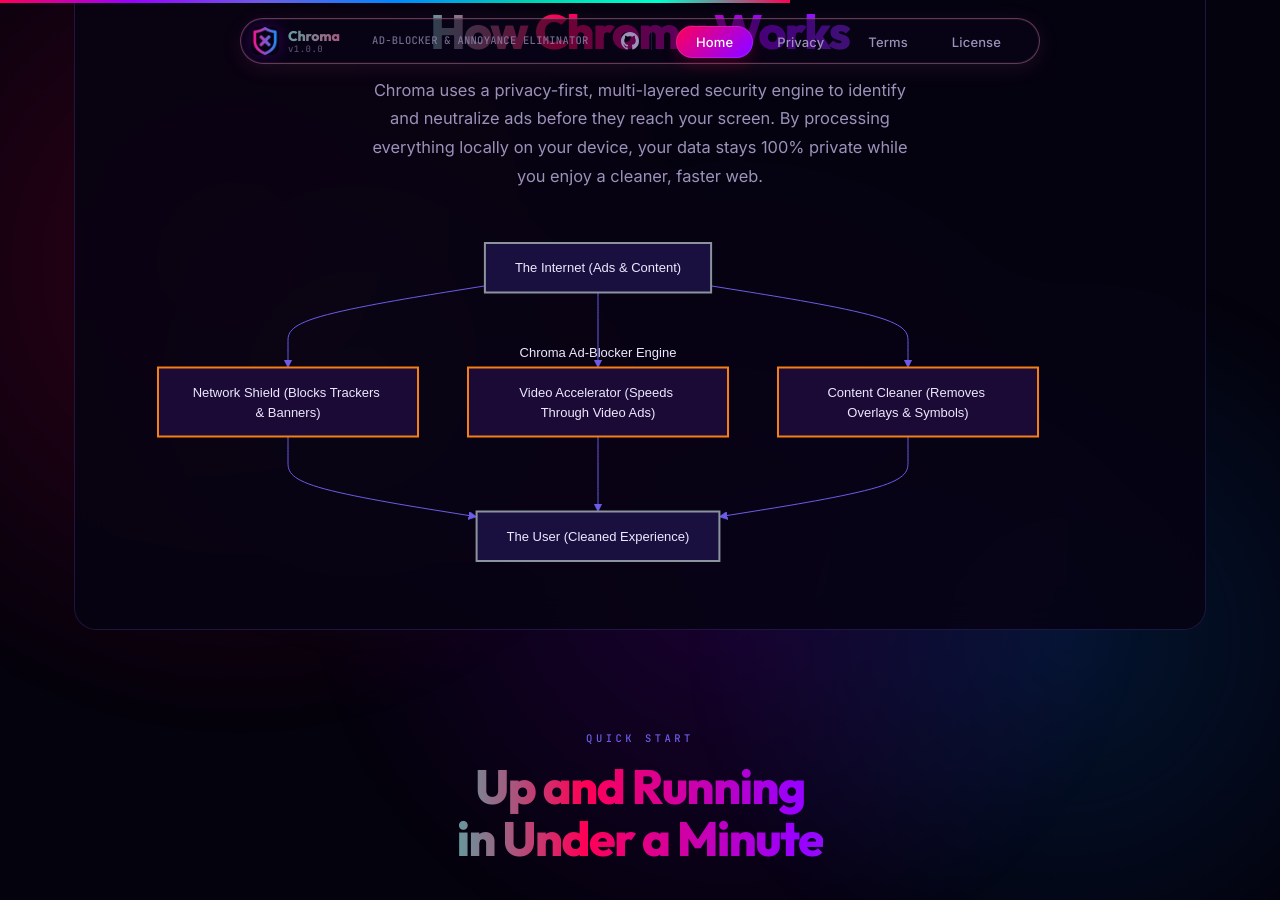
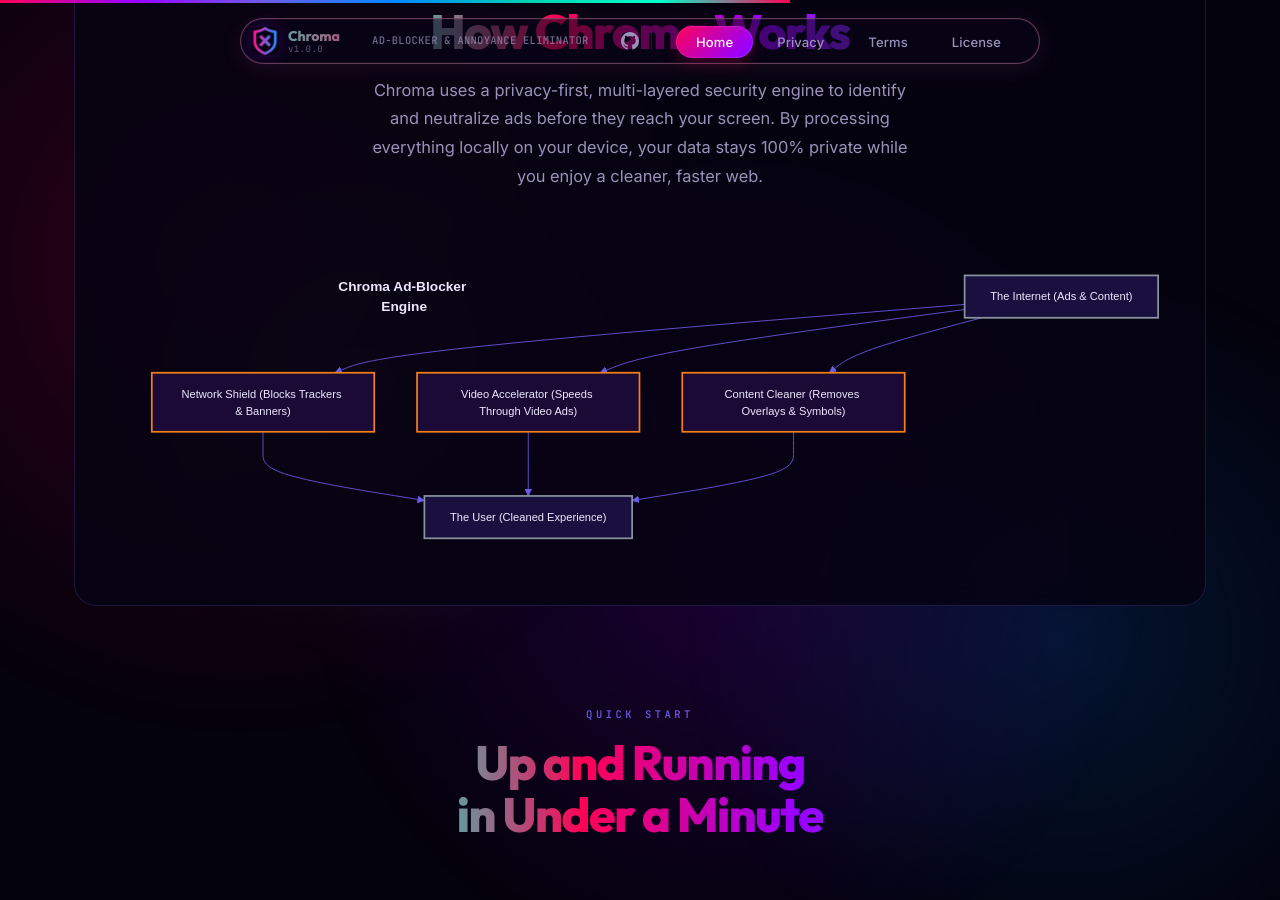
Before and after one commit to Dabrogost/Chroma-Ad-Blocker, a Jekyll site: the page built from index.md, in a window 1280 px wide and 900 px high, scrolled down 2091 px. Built offline with Jekyll 4.4.1, drawn with Linux system fonts in a browser that asks for light colours; some of the changed lines change nothing that is shown.

Commit message:
docs: add title to Chroma Ad-Blocker engine mermaid diagram

```diff
--- a/index.md
+++ b/index.md
@@ -179,13 +179,19 @@
     classDef actor fill:#1a1040,color:#ede8ff,stroke:#8b949e,stroke-width:2px
     classDef engine fill:#1a1040,color:#ede8ff,stroke:#01579b,stroke-width:2px
     classDef action fill:#1a0a35,color:#ede8ff,stroke:#f57f17,stroke-width:2px
+    classDef title fill:none,stroke:none,color:#ede8ff,font-size:16px,font-weight:bold
 
     INTERNET["The Internet (Ads & Content)"]:::actor
 
-    subgraph CHROMA["Chroma Ad-Blocker Engine<br/><br/>"]
+    subgraph CHROMA[" "]
+        TITLE["Chroma Ad-Blocker Engine"]:::title
         NETWORK["Network Shield (Blocks Trackers & Banners)"]:::action
         VIDEO["Video Accelerator (Speeds Through Video Ads)"]:::action
         CONTENT["Content Cleaner (Removes Overlays & Symbols)"]:::action
+
+        TITLE ~~~ NETWORK
+        TITLE ~~~ VIDEO
+        TITLE ~~~ CONTENT
     end
 
     USER["The User (Cleaned Experience)"]:::actor
```
